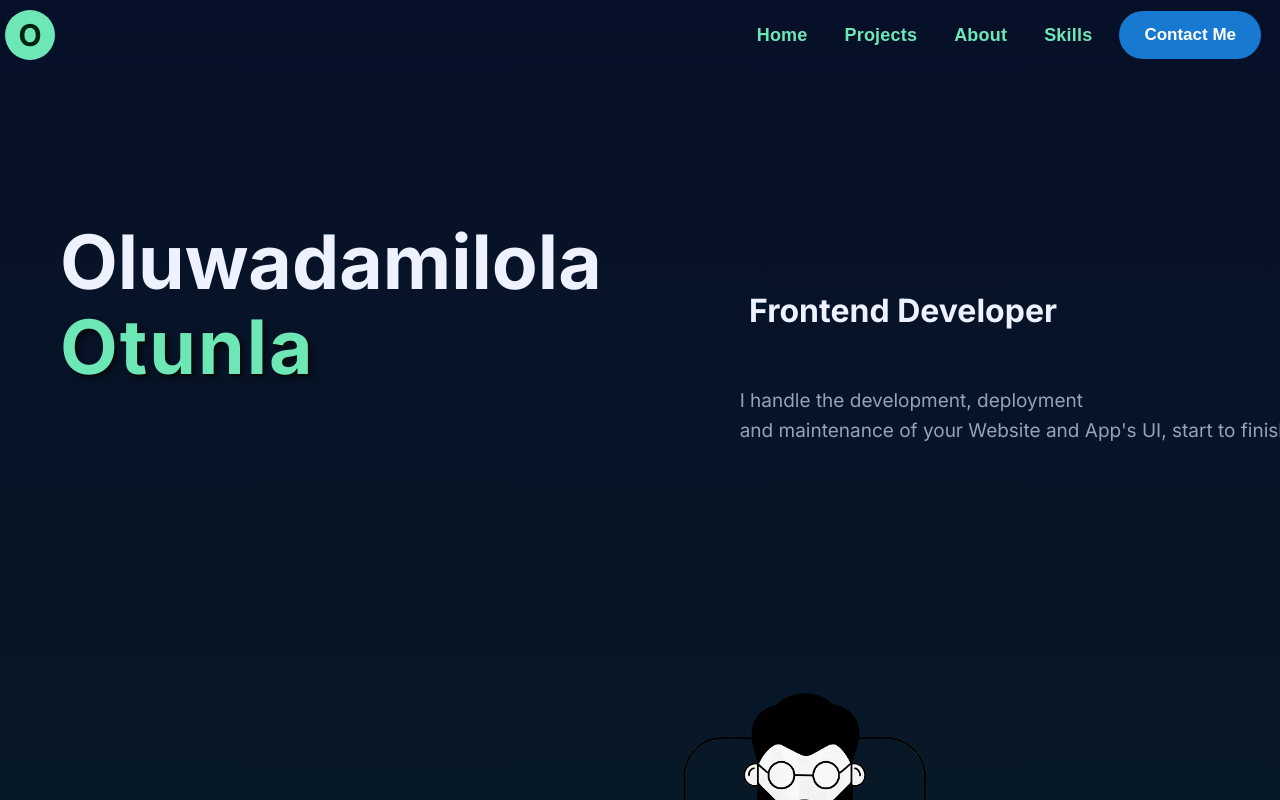
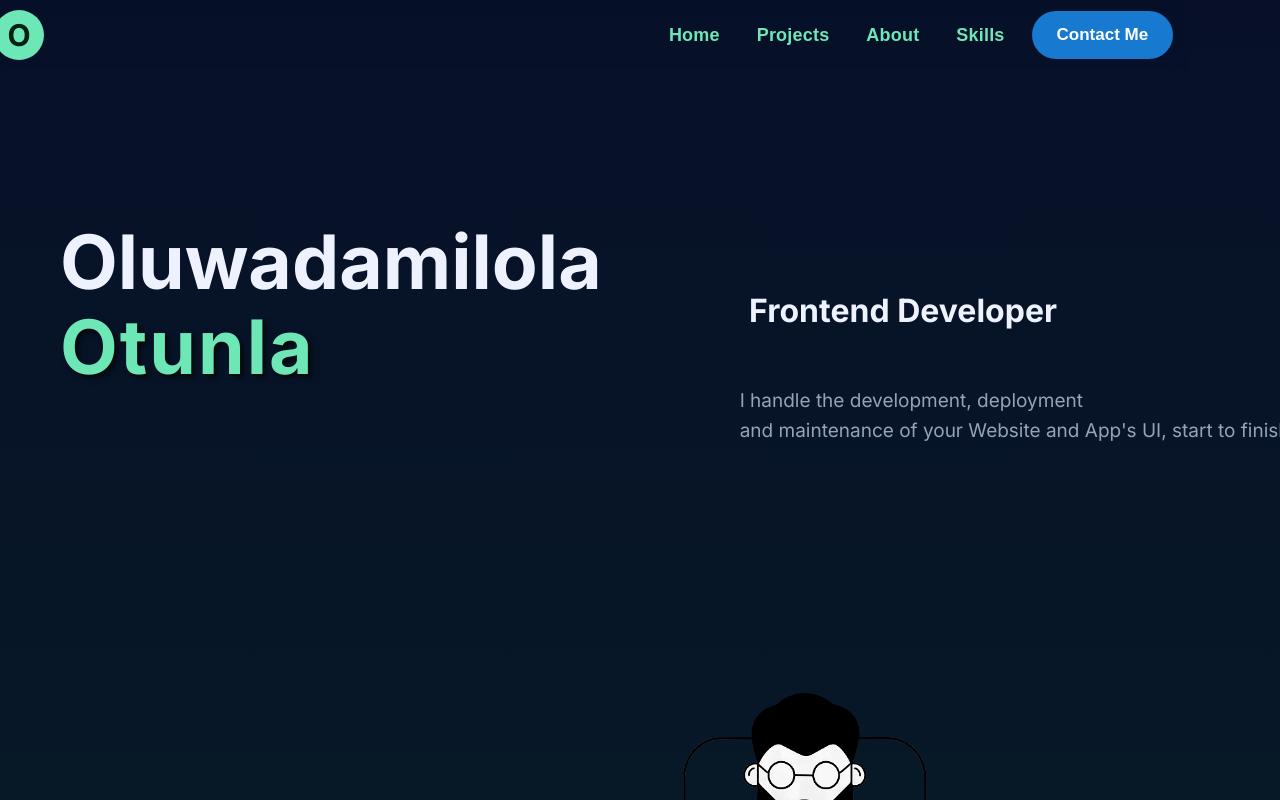
Before and after one commit to SoftWare00750/_portfolio, a React (Create React App) app in the folder portfolio/: page / in a window 1280 px wide. Built offline with nearby package versions, Linux system fonts and the light colour scheme.

Commit message:
commit10

```diff
--- a/portfolio/src/App.css
+++ b/portfolio/src/App.css
@@ -105,12 +105,12 @@ p, span, h1, h2, h3, h4, h5, h6, li, a, label {
   left: 0;
   right: 0;
   z-index: 100;
-  margin-left: -5px;
+  margin-left: -16px;
   background-color: rgba(6, 23, 51, 0.1);
   transition: all 0.25s ease;
   backdrop-filter: blur(9px);
   box-sizing: border-box;
-  width: 100%;
+  width: 94%;
   max-width: 100vw;
   overflow: hidden;
 }
```
